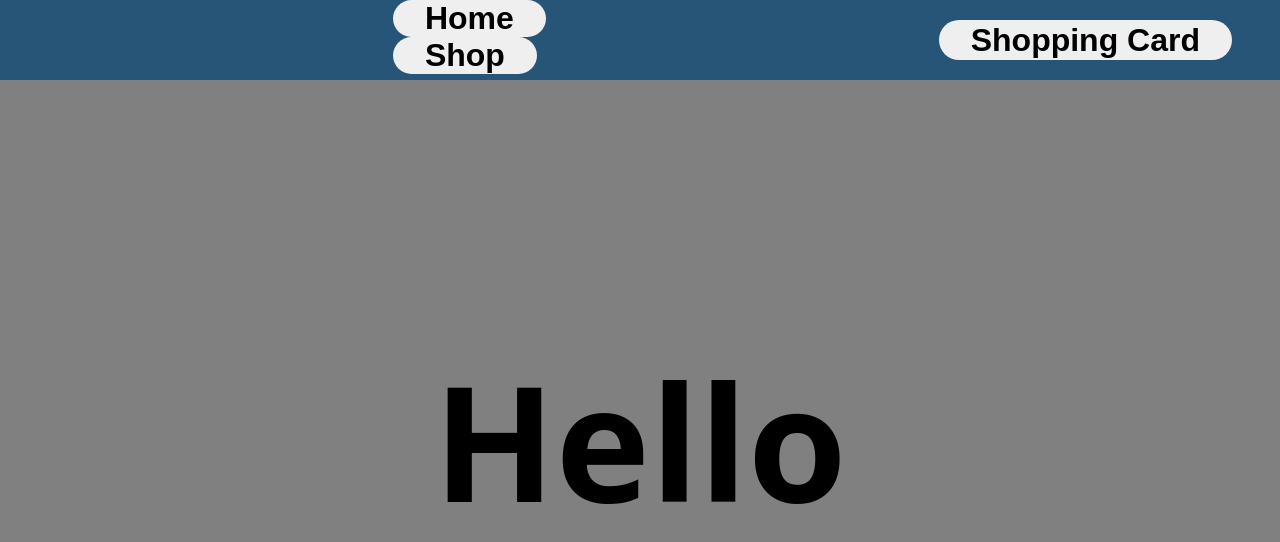
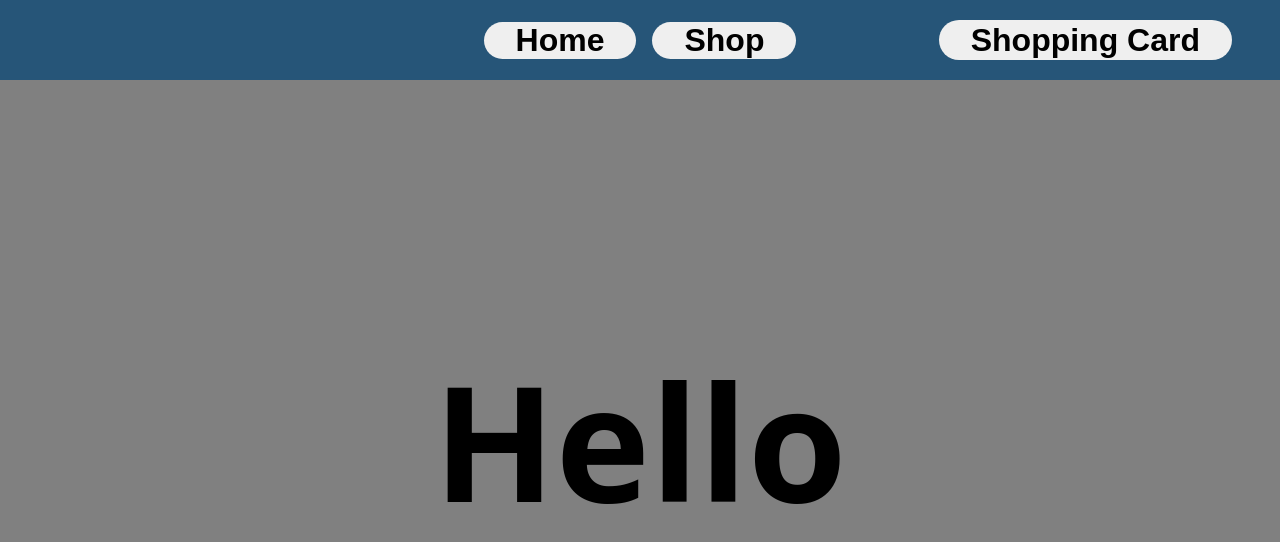
Before and after one commit to BlockchainLover2/Shopping-Cart, a React (Vite) app: page / in a window 1280 px wide. Shown: the top 542 px of the page. Built offline with nearby package versions, Linux system fonts and the light colour scheme; no server answers.

Commit message:
Safari Fix

```diff
--- a/src/App.css
+++ b/src/App.css
@@ -234,13 +234,13 @@ nav {
     z-index: 1;
 }
 
-/*nav > .button-group {
+nav > .button-group {
     display: flex;
     gap: 1rem;
     position: absolute;
     justify-self: center;
     align-self: center;
-*/
+}
 
 nav > .button-container {
     padding-right: 3rem;
```
